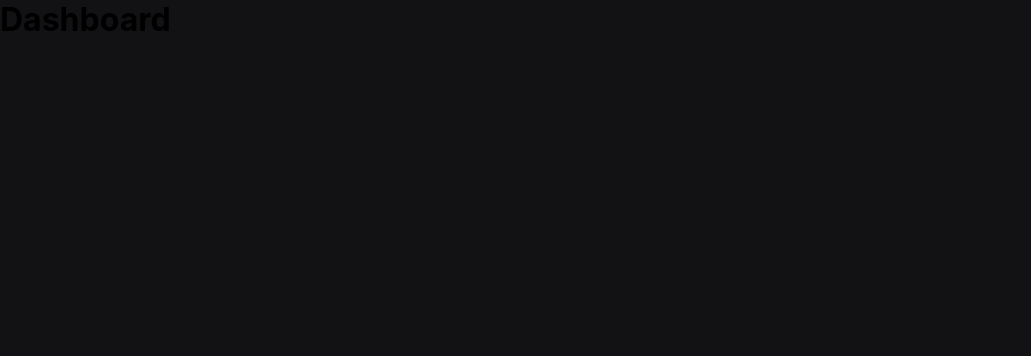
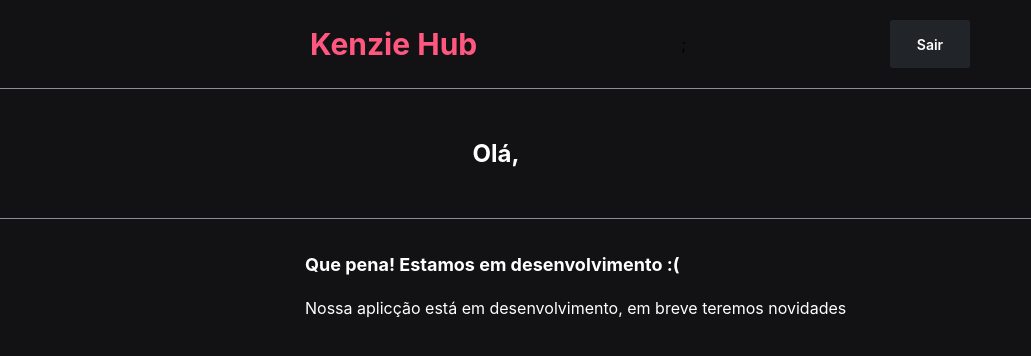
Before and after one commit to cesarrafaeljunior/techRegistration, a React (Create React App) app: page /dashboard in a window 1280 px wide. Shown: the top 356 px of the page, without its empty margins (0-1031 px from the left). Built offline with nearby package versions, Linux system fonts and the light colour scheme; no server answers; sample sign-in values are in the browser's storage.

Commit message:
feat: dashboard and login validations

```diff
--- a/src/Pages/Dashboard/index.jsx
+++ b/src/Pages/Dashboard/index.jsx
@@ -1,3 +1,62 @@
+import { useEffect, useState } from "react";
+import { useNavigate } from "react-router-dom";
+import { Header } from "../../modules/Components/Header";
+import { Main } from "../../modules/Components/Main";
+import { Api } from "../../Services";
+
+import { StyledLink as Link } from "../Login/style";
+import { SectionDashboard } from "./style";
+
 export const Dashboard = () => {
-  return <h1>Dashboard</h1>;
+  const navigate = useNavigate();
+  const [user, setUser] = useState({});
+
+  useEffect(() => {
+    const token = localStorage.getItem("@KenzieHub:token");
+    Api.defaults.headers.authorization = `Bearer ${token}`;
+
+    if (!token) {
+      navigate("/login");
+    }
+
+    Api.get("/profile")
+      .then(({ data }) => {
+        setUser(data);
+      })
+      .catch((error) => console.log(error));
+  }, []);
+
+  return (
+    <>
+      <SectionDashboard>
+        <Header>
+          <Link
+            onClick={() => {
+              window.localStorage.removeItem("@KenzieHub:token");
+              window.localStorage.removeItem("@KenzieHub:id");
+            }}
+            to="/login"
+            width="80px"
+            hover="grey2"
+            backgroundcolor="grey3"
+          >
+            Sair
+          </Link>
+        </Header>
+
+        <Main>
+          <div className="Box__User">
+            <h2>Olá, {user.name}</h2>
+            <span>{user.course_module}</span>
+          </div>
+          <div className="Box__App">
+            <p>Que pena! Estamos em desenvolvimento :(</p>
+            <p>
+              Nossa aplicção está em desenvolvimento, em breve teremos novidades
+            </p>
+          </div>
+        </Main>
+      </SectionDashboard>
+    </>
+  );
 };
--- a/src/Pages/Dashboard/style.js
+++ b/src/Pages/Dashboard/style.js
@@ -0,0 +1,67 @@
+import styled from "styled-components";
+
+export const SectionDashboard = styled.section`
+  header {
+    width: 100%;
+    margin: 0 auto;
+
+    max-width: 700px;
+    justify-content: space-between;
+  }
+  main {
+    display: flex;
+    justify-content: center;
+    width: 100%;
+    height: 100%;
+    .Box__User {
+      display: flex;
+      flex-direction: column;
+      align-items: flex-start;
+      padding: 50px 12px;
+      gap: 10px;
+      width: 100%;
+
+      border-top: solid 1px var(--grey1);
+      border-bottom: solid 1px var(--grey1);
+
+      color: var(--white);
+      span {
+        font-size: var(--fontSize14);
+        color: var(--grey1);
+      }
+      @media (min-width: 440px) {
+        align-items: center;
+      }
+      @media (min-width: 700px) {
+        flex-direction: row;
+        justify-content: center;
+        gap: 18em;
+      }
+    }
+    .Box__App {
+      display: flex;
+      flex-direction: column;
+      gap: 23px;
+      width: 100%;
+      padding: 0 15px;
+      margin-top: 35px;
+      color: white;
+      font-size: 18px;
+      font-weight: var(--fontWeiBold);
+      display: none;
+      p ~ p {
+        font-size: var(--fontSize16);
+        font-weight: var(--fontWeiRegular);
+      }
+      max-width: 700px;
+      @media (min-width: 440px) {
+        display: flex;
+        align-items: center;
+        text-align: center;
+      }
+      @media (min-width: 700px) {
+        align-items: flex-start;
+      }
+    }
+  }
+`;
--- a/src/Pages/Login/index.jsx
+++ b/src/Pages/Login/index.jsx
@@ -1,6 +1,10 @@
+import { yupResolver } from "@hookform/resolvers/yup";
+import { useEffect, useState } from "react";
 import { useForm } from "react-hook-form";
 import { useNavigate } from "react-router-dom";
 import { ToastContainer, toast } from "react-toastify";
+import { BsFillEyeFill } from "react-icons/bs";
+import { BsEyeSlashFill } from "react-icons/bs";
 
 import { Button, Input, Label } from "../../modules/common/components";
 import { Container } from "../../modules/Components/Container";
@@ -9,19 +13,44 @@ import { Header } from "../../modules/Components/Header";
 import { Main } from "../../modules/Components/Main";
 import { Api } from "../../Services";
 import { SectionLogin, StyledLink as Link } from "./style";
+import { schema } from "../../validations/login";
 
 export const Login = () => {
-  const { register, handleSubmit } = useForm();
+  const [isOpenEyes, setIsOpenEyes] = useState(false);
+  const [inputView, setInputView] = useState("password");
+
   const navigate = useNavigate();
+
+  const {
+    register,
+    handleSubmit,
+    formState: { errors },
+
+    reset,
+  } = useForm({
+    resolver: yupResolver(schema),
+  });
+
+  useEffect(() => {
+    const token = localStorage.getItem("@KenzieHub:token");
+    const id = localStorage.getItem("@KenzieHub:id");
+
+    if (token) {
+      navigate(`/dashboard/user/${id}`);
+    }
+  }, []);
 
   const getValuesForm = (data) => {
     Api.post("/sessions", data)
-      .then(() => {
+      .then((res) => {
         toast.success("Sessão Iniciada!", {
           autoClose: 1000,
           theme: "dark",
         });
-        navigate("/dashboard");
+        window.localStorage.clear();
+        window.localStorage.setItem("@KenzieHub:token", res.data.token);
+        window.localStorage.setItem("@KenzieHub:id", res.data.user.id);
+        navigate(`/dashboard/user/${res.data.user.id}`);
       })
       .catch(({ response }) => {
         toast.error(`${response.data.message}`, {
@@ -42,22 +71,41 @@ export const Login = () => {
             <div className="boxLabel">
               <Label>Email</Label>
               <Input placeholder="Digite seu email" {...register("email")} />
+              <p className="errorMessage">{errors.email?.message}</p>
             </div>
             <div className="boxLabel">
               <Label>Senha</Label>
               <Input
-                type="password"
+                type={inputView}
                 placeholder="Digite sua senha"
                 {...register("password")}
               />
+              {isOpenEyes == false ? (
+                <BsEyeSlashFill
+                  onClick={() => {
+                    setIsOpenEyes(!isOpenEyes);
+                    setInputView("text");
+                  }}
+                  className="eye"
+                />
+              ) : (
+                <BsFillEyeFill
+                  onClick={() => {
+                    setIsOpenEyes(!isOpenEyes);
+                    setInputView("password");
+                  }}
+                  className="eye"
+                />
+              )}
+              <p className="errorMessage">{errors.password?.message}</p>
             </div>
 
             <div className="boxButtons">
               <Button
                 type="submit"
                 width="100%"
-                backColor="colorPrimary"
-                borderColor="colorPrimary"
+                backgroundcolor="colorPrimary"
+                bordercolor="colorPrimary"
                 hover="colorPrimaryFocus"
               >
                 Entrar
--- a/src/Pages/Login/style.js
+++ b/src/Pages/Login/style.js
@@ -8,6 +8,7 @@ export const SectionLogin = styled.section`
     text-align: center;
   }
   .boxLabel {
+    position: relative;
     display: flex;
     flex-direction: column;
     gap: 10px;
@@ -16,7 +17,17 @@ export const SectionLogin = styled.section`
 
     font-size: var(--fontSize14);
     font-weight: var(--fontWeiRegular);
+    .eye {
+      position: absolute;
+      top: 1.9em;
+      right: 2em;
+      width: 25px;
+      height: 40px;
+      cursor: pointer;
+      color: var(--grey1);
+    }
   }
+
   .boxButtons {
     display: flex;
     flex-direction: column;
@@ -33,6 +44,9 @@ export const SectionLogin = styled.section`
 
       text-align: center;
     }
+  }
+  .errorMessage {
+    color: var(--feedBackNegative);
   }
 `;
 
--- a/src/Pages/Register/index.jsx
+++ b/src/Pages/Register/index.jsx
@@ -2,6 +2,8 @@ import { useForm } from "react-hook-form";
 import { yupResolver } from "@hookform/resolvers/yup";
 import { ToastContainer, toast } from "react-toastify";
 import "react-toastify/dist/ReactToastify.min.css";
+import { BsFillEyeFill } from "react-icons/bs";
+import { BsEyeSlashFill } from "react-icons/bs";
 
 import { Api } from "../../Services";
 
@@ -19,8 +21,13 @@ import { Main } from "../../modules/Components/Main";
 import { SectionRegister } from "./style";
 import { StyledLink as Link } from "../Login/style";
 import { schema } from "../../validations/register";
+import { useNavigate } from "react-router-dom";
+import { useState } from "react";
 
 export const Register = () => {
+  const [isOpenEyes, setIsOpenEyes] = useState(false);
+  const [inputView, setInputView] = useState("password");
+  const navigate = useNavigate();
   const {
     register,
     handleSubmit,
@@ -39,6 +46,7 @@ export const Register = () => {
           autoClose: 1000,
           theme: "dark",
         });
+        navigate("/login");
       })
       .catch(({ response }) => {
         toast.error(`${response.data.message}`, {
@@ -88,11 +96,28 @@ export const Register = () => {
             <div className="boxLabel">
               <Label>Senha</Label>
               <Input
-                type="password"
+                type={inputView}
                 placeholder="Digite aqui sua senha"
                 {...register("password")}
               />
               <p className="errorMessage">{errors.password?.message}</p>
+              {isOpenEyes == false ? (
+                <BsEyeSlashFill
+                  onClick={() => {
+                    setIsOpenEyes(!isOpenEyes);
+                    setInputView("text");
+                  }}
+                  className="eye"
+                />
+              ) : (
+                <BsFillEyeFill
+                  onClick={() => {
+                    setIsOpenEyes(!isOpenEyes);
+                    setInputView("password");
+                  }}
+                  className="eye"
+                />
+              )}
             </div>
             <div className="boxLabel">
               <Label>Confirmar senha</Label>
--- a/src/Pages/Register/style.js
+++ b/src/Pages/Register/style.js
@@ -20,12 +20,22 @@ export const SectionRegister = styled.section`
     text-align: center;
   }
   .boxLabel {
+    position: relative;
     display: flex;
     flex-direction: column;
     gap: 10px;
 
     font-size: var(--fontSize14);
     font-weight: var(--fontWeiRegular);
+    .eye {
+      position: absolute;
+      top: 1.9em;
+      right: 2em;
+      width: 25px;
+      height: 40px;
+      cursor: pointer;
+      color: var(--grey1);
+    }
   }
   span {
     color: var(--grey1);
--- a/src/modules/common/components/index.js
+++ b/src/modules/common/components/index.js
@@ -4,9 +4,9 @@ const Button = styled.button`
   width: ${({ width }) => `${width}`};
   height: 48px;
 
-  background-color: ${({ backColor }) => `var(--${backColor})`};
+  background-color: ${({ backgroundcolor }) => `var(--${backgroundcolor})`};
 
-  border: solid 2px ${({ borderColor }) => `var(--${borderColor})`};
+  border: solid 2px ${({ bordercolor }) => `var(--${bordercolor})`};
 
   border-radius: 3px;
 
--- a/src/routes/index.jsx
+++ b/src/routes/index.jsx
@@ -1,4 +1,5 @@
 import { Routes, Route, Navigate } from "react-router-dom";
+import { Main } from "../modules/Components/Main";
 
 import { Dashboard } from "../Pages/Dashboard";
 import { Login } from "../Pages/Login";
@@ -10,7 +11,9 @@ export const RoutesMain = () => {
       <Route path="/login" element={<Login />} />
       <Route path="*" element={<Navigate to="login" />} />
       <Route path="/register" element={<Register />} />
-      <Route path="/dashboard" element={<Dashboard />} />
+      <Route path="/dashboard" element={<Dashboard />}>
+        <Route path="/dashboard/user/:id" element={<Dashboard />} />
+      </Route>
     </Routes>
   );
 };
--- /dev/null
+++ b/src/validations/login.js
@@ -0,0 +1,12 @@
+import * as yup from "yup";
+
+export const schema = yup.object({
+  email: yup
+    .string()
+    .email("Email inválido")
+    .required("Insira um email para prosseguir"),
+  password: yup
+    .string()
+    .min(8, "A senha deve conter no mínimo 8 caracteres")
+    .required("Insira uma senha válida"),
+});
```
